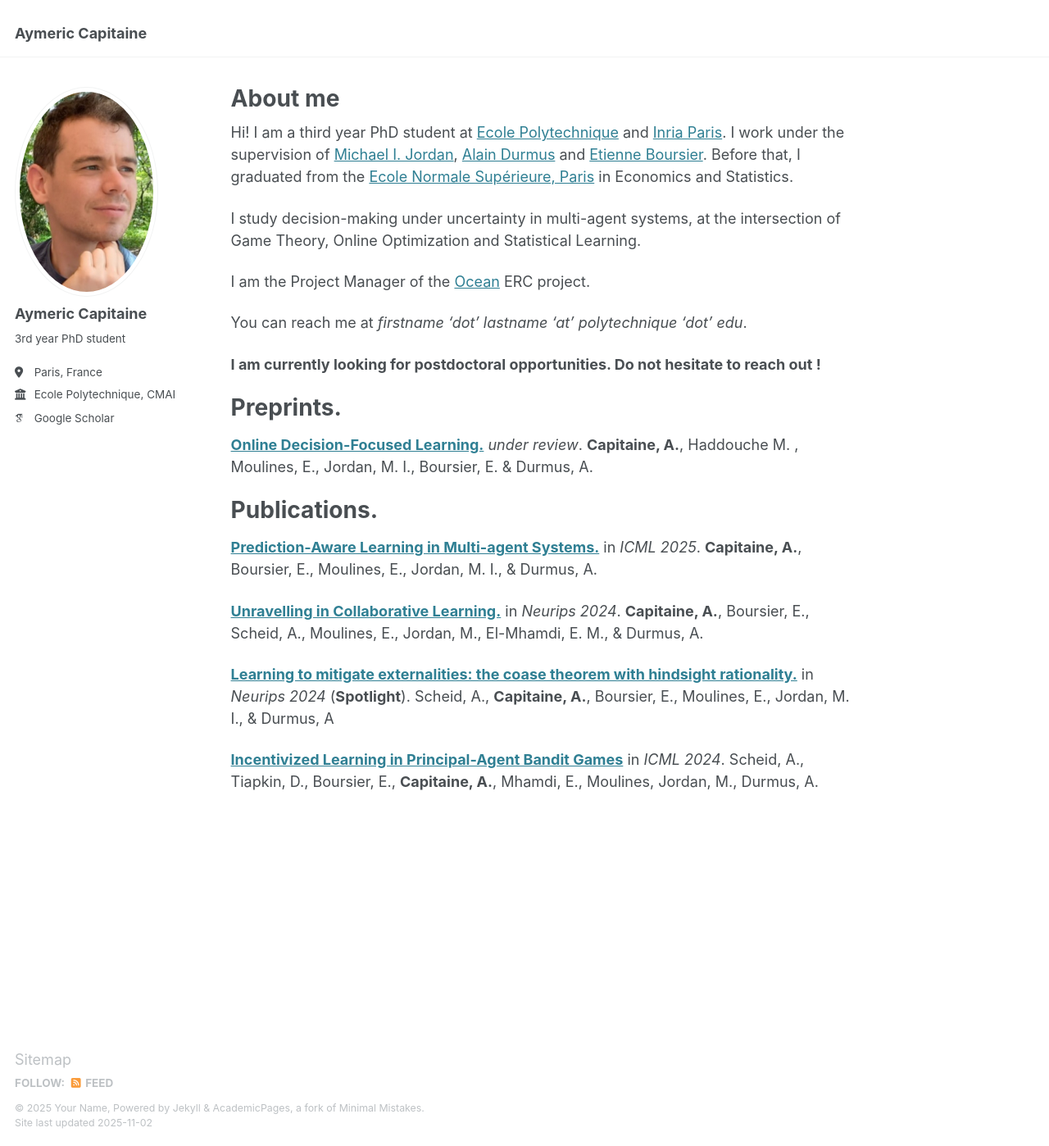
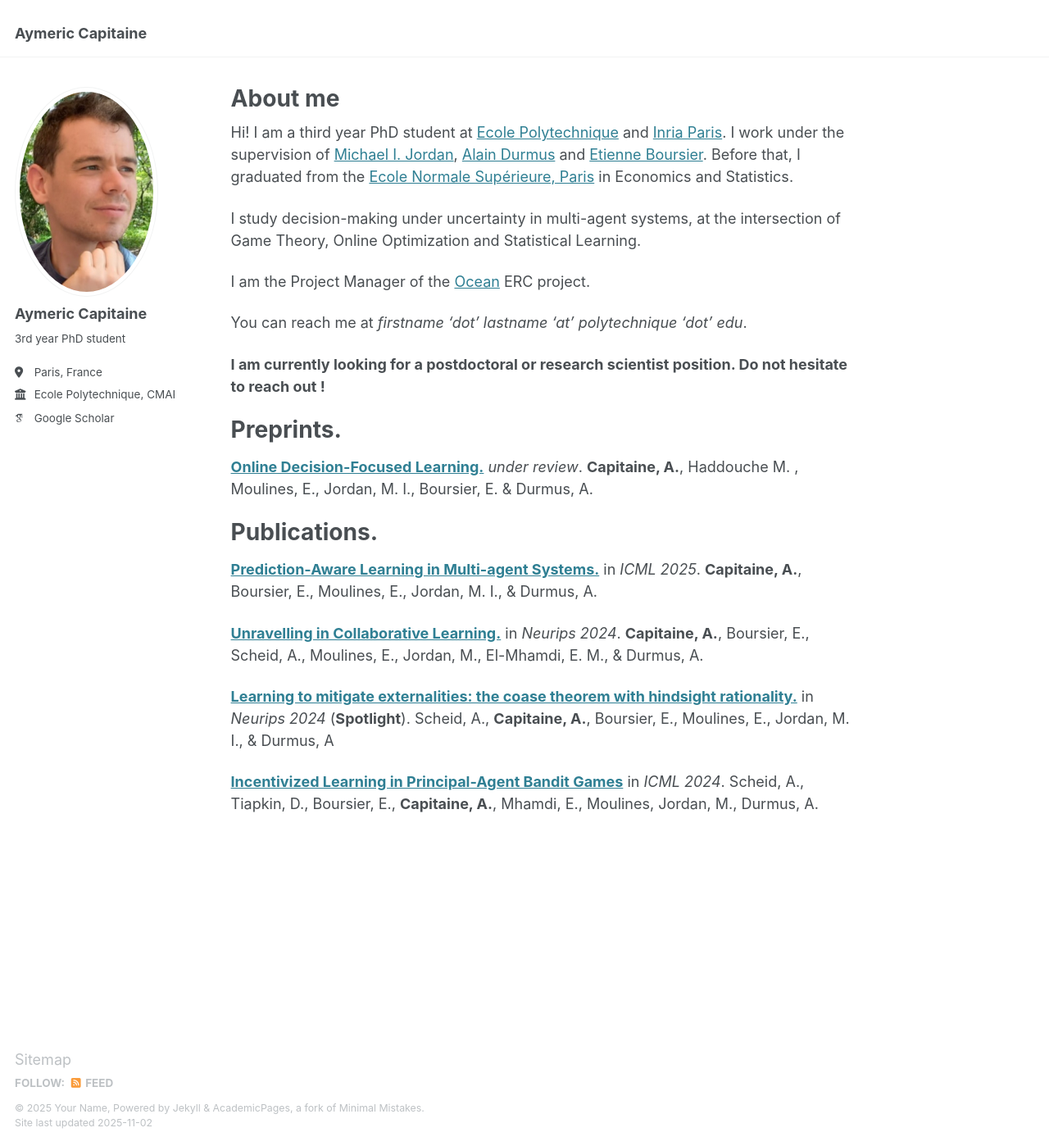
Before and after one commit to aymericcapitaine/aymericcapitaine.github.io, a Jekyll site: the page built from _pages/about.md, in a window 1280 px wide and 1398 px high. Shown: the whole window at 82% size. Built offline with Jekyll 4.4.1, drawn with Linux system fonts in a browser that asks for light colours; some web fonts are replaced.

Commit message:
Update about.md
changed sentence post doc position

```diff
--- a/_pages/about.md
+++ b/_pages/about.md
@@ -14,7 +14,7 @@ I am the Project Manager of the [Ocean](https://oceanerc.com/) ERC project.
 
 You can reach me at *firstname 'dot' lastname 'at' polytechnique 'dot' edu*.
 
-**I am currently looking for postdoctoral opportunities. Do not hesitate to reach out !**
+**I am currently looking for a postdoctoral or research scientist position. Do not hesitate to reach out !**
 
 Preprints.
 ======
```
